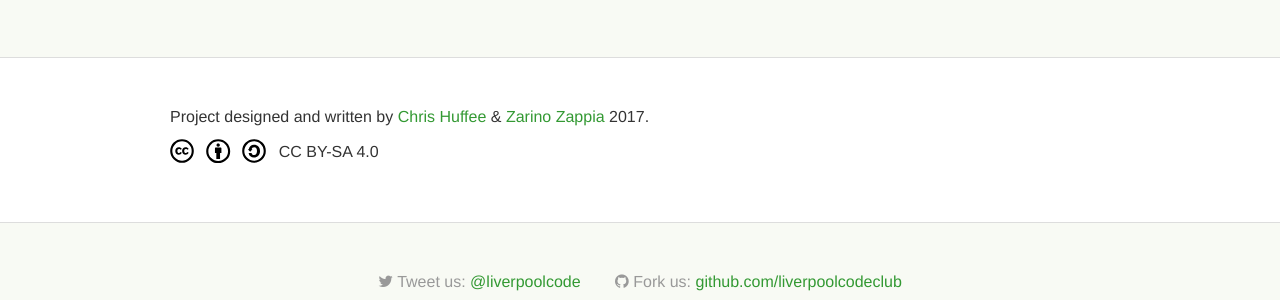
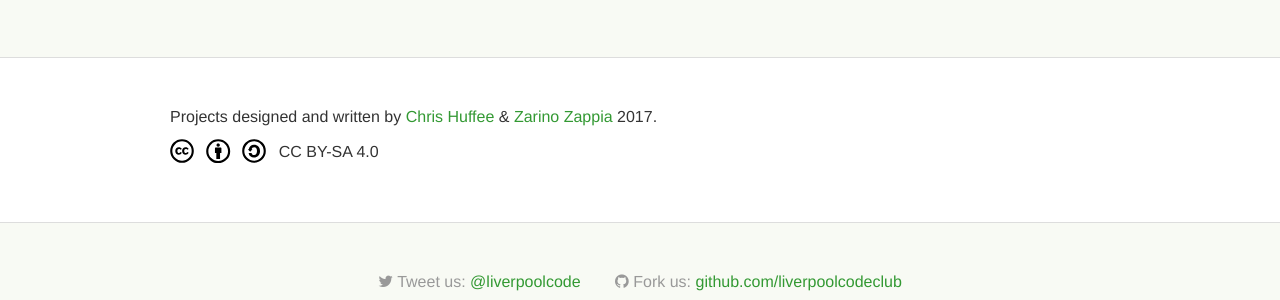
Before and after one commit to liverpoolcodeclub/liverpoolcodeclub.github.io, a Jekyll site: the page built from projects/index.html, in a window 1280 px wide. Shown: the part 569-869 px from the top of the page. Built offline with Jekyll 4.4.1, drawn with Linux system fonts in a browser that asks for light colours.

Commit message:
Projects, not project, in footer

```diff
--- a/_layouts/project.html
+++ b/_layouts/project.html
@@ -14,7 +14,7 @@ layout: default
 </div>
 <div class="project-info">
   <div class="container">
-    <p class="project-info__authors">Project designed and written by <a href="https://twitter.com/huffeec" rel="author">Chris Huffee</a> &amp; <a href="https://twitter.com/zarino" rel="author">Zarino Zappia</a> 2017.</p>
+    <p class="project-info__authors">Projects designed and written by <a href="https://twitter.com/huffeec" rel="author">Chris Huffee</a> &amp; <a href="https://twitter.com/zarino" rel="author">Zarino Zappia</a> 2017.</p>
     <p class="project-info__rights"><a href="http://creativecommons.org/licenses/by-sa/4.0/">CC BY-SA 4.0</a></p>
   </div>
 </div>
```
